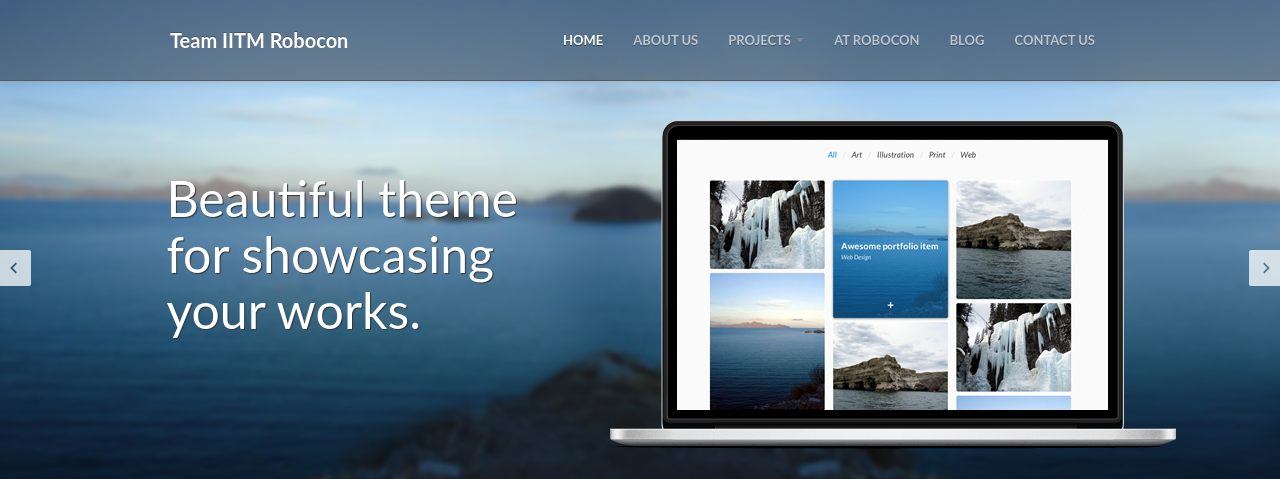
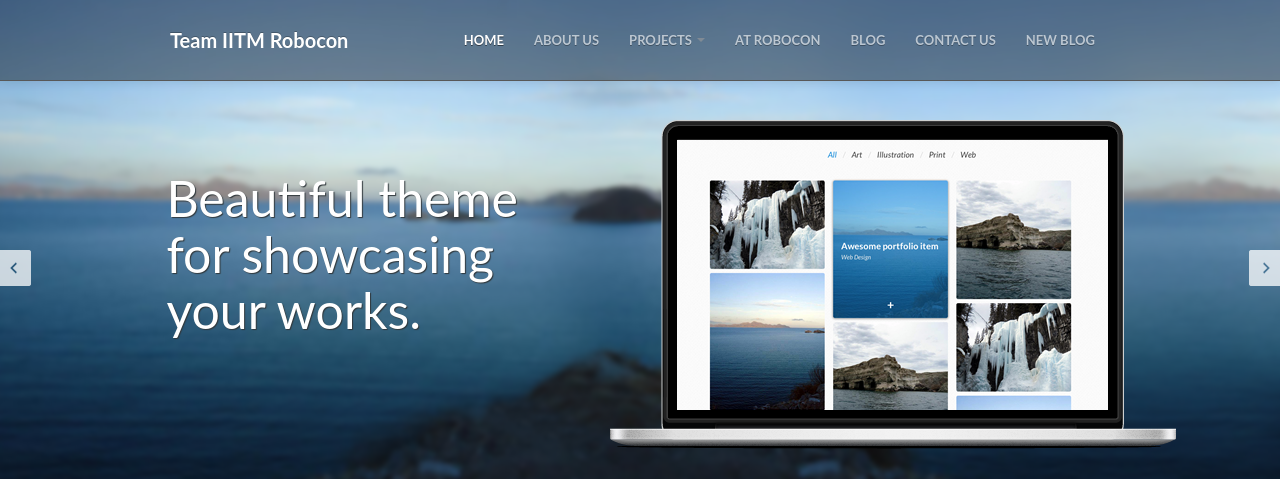
Before and after one commit to shahidhk/robocon_iitm, a Django app: template templates/base.html in a window 1280 px wide. Shown: the top 479 px of the page. Run offline with Django 3.2, Linux system fonts and the light colour scheme; the template is opened without the code that fills it, so the values that code supplies are empty; some libraries are stand-ins or nearby versions.

Commit message:
Added new blog links

```diff
--- a/robocon_iitm/urls.py
+++ b/robocon_iitm/urls.py
@@ -17,6 +17,6 @@ urlpatterns = patterns('',
     url(r'^$', 'robocon_iitm.views.home', name='home'),
     url(r'^blur$', 'robocon_iitm.views.blur', name='blur'),
     url(r'^template$', 'robocon_iitm.views.template', name='template'),
-    url(r'^blog$', 'robocon_iitm.views.blog', name='blog'),
+    url(r'^blog/new$', 'robocon_iitm.views.newblog', name='blog'),
 
 )
--- a/robocon_iitm/views.py
+++ b/robocon_iitm/views.py
@@ -20,7 +20,7 @@ def home(request):
 	else:
 		return render_to_response ('base.html', {}, context_instance=RequestContext(request))
 
-def blog(request):
+def newblog(request):
 	'''View for the blog page'''
 	if request.method == 'POST':
 		data=request.POST.copy()
--- a/templates/base.html
+++ b/templates/base.html
@@ -58,6 +58,7 @@
                     <li><a href="http://cleancanvas.herokuapp.com/pricing.html">AT ROBOCON</a></li>
                     <li><a href="http://cleancanvas.herokuapp.com/blog.html">BLOG</a></li>
                     <li><a href="http://cleancanvas.herokuapp.com/contact.html">CONTACT US</a></li>
+                    <li><a href="blog/new">NEW BLOG</a></li>
                     <!--
                     <li><a class="btn-header" href="http://cleancanvas.herokuapp.com/sign-up.html">Sign up</a></li>
                     <li><a class="btn-header" href="http://cleancanvas.herokuapp.com/sign-in.html">Sign in</a></li>
```
Also changed, not shown: database.db.
